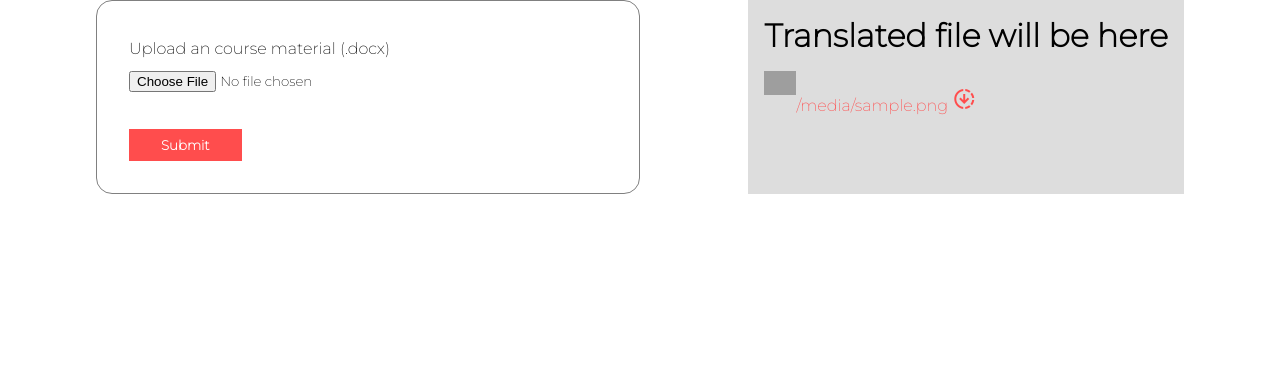
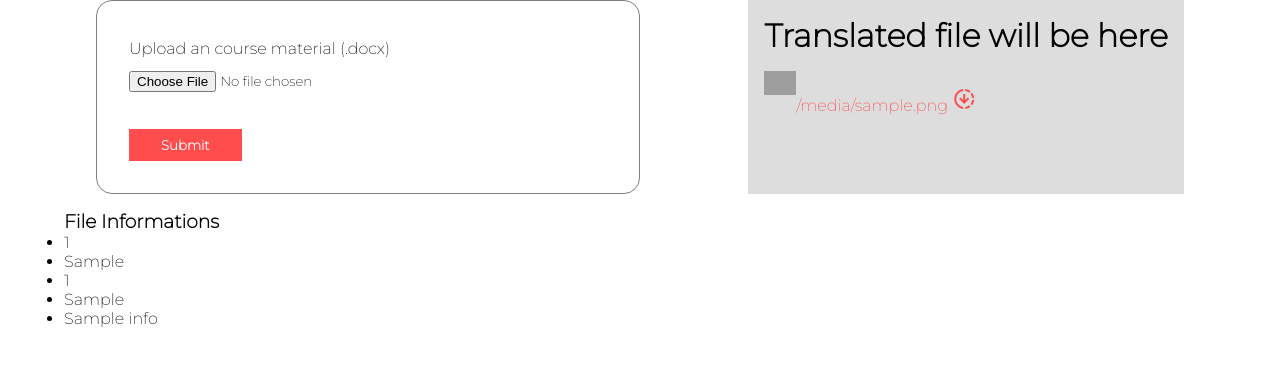
Before and after one commit to VUGANEZAPATRICE/AIMSHTML, a FastAPI app: template templates/index.html in a window 1280 px wide. Shown: the part 73-439 px from the top of the page. Run offline with FastAPI, Linux system fonts and the light colour scheme; the template is opened without the code that fills it: most values are stand-ins (such as "Sample title", 1, 10 or a date in 2020); grey boxes are pictures that could not be loaded.

```diff
--- a/fastAPI.py
+++ b/fastAPI.py
@@ -80,7 +80,7 @@ def upload_file_form(request: Request):
 
     return templates.TemplateResponse('index.html', context={
         'request': request,
-        'files': files
+        'files': files,
     })
 
 
@@ -94,7 +94,8 @@ async def upload_file(request: Request, file: UploadFile = File(...)):
     files = get_files('assets/doc/tran')
     return templates.TemplateResponse('index.html', context={
         "request": request,
-        'files': files
+        'files': files,
+        'info': os.stat(file.filename)
     })
 
 
--- a/static/style.css
+++ b/static/style.css
@@ -13,7 +13,7 @@ header {
   padding: 1rem 0rem 1rem 2rem;
 }
 
-main {
+main{
   display: flex;
   flex-direction: row;
   justify-content: space-between;
@@ -77,11 +77,6 @@ main  .upload-form {
   /* display: none; */
 
 }
-
-/* .main {
-  display: none;
-} */
-
 .loader > div {
   height: 100px;
   width: 100px;
@@ -103,3 +98,8 @@ main  .upload-form {
   }
 
 }
+
+section .stats {
+  padding: 1rem 3rem;
+  border: red 2px solid !important;
+}
--- a/templates/index.html
+++ b/templates/index.html
@@ -4,12 +4,12 @@
   <meta charset="UTF-8">
   <meta http-equiv="X-UA-Compatible" content="IE=edge">
   <meta name="viewport" content="width=device-width, initial-scale=1.0">
+  <link rel="preconnect" href="https://fonts.googleapis.com">
+  <link rel="preconnect" href="https://fonts.gstatic.com" crossorigin>
+  <link href="https://fonts.googleapis.com/css2?family=Montserrat:wght@200&display=swap" rel="stylesheet">
+  <link rel="stylesheet" href="https://fonts.googleapis.com/css2?family=Material+Symbols+Outlined:opsz,wght,FILL,GRAD@20..48,100..700,0..1,-50..200" />
+  <script src="https://cdnjs.cloudflare.com/ajax/libs/jquery/3.6.4/jquery.min.js"></script>
   <link rel="stylesheet" href="static/style.css">
-  <link rel="preconnect" href="https://fonts.googleapis.com">
-<link rel="preconnect" href="https://fonts.gstatic.com" crossorigin>
-<link href="https://fonts.googleapis.com/css2?family=Montserrat:wght@200&display=swap" rel="stylesheet">
-<link rel="stylesheet" href="https://fonts.googleapis.com/css2?family=Material+Symbols+Outlined:opsz,wght,FILL,GRAD@20..48,100..700,0..1,-50..200" />
-<script src="https://cdnjs.cloudflare.com/ajax/libs/jquery/3.6.4/jquery.min.js"></script>
   <title>Document</title>
 </head>
 <body>
@@ -49,22 +49,19 @@
       </div>
     </div>
   </main>
+  <section class="stats" style="padding: 1rem 4rem;">
+    <h3>File Informations</h3>
+    <ul>
+      {% if info %}
+        <li>{{info.st_uid}}</li>
+        <li>{{info.st_dev}}</li>
+        <li>{{info.st_size}}</li>
+        <li>{{info.st_ino}}</li>
+        <li>{{info}}</li>
+      {%endif %}
+    </ul>
 
-  <!-- <select name="" id="select-file">
-    {% for file in files%}
-      <option value="" ></option>
-      <option value="">{{file}}</option>
-    {% endfor %}
-  </select>
-  <iframe src="" frameborder="0" id="iframe"></iframe>
-  <script>
-    const file = document.querySelector('#select-file');
-    const iframe = document.querySelector('#iframe')
-    file.addEventListener('change', (e)=> {
-      const val = e.target.selectedOptions[0].text;
-      iframe.setAttribute('src', val);
-    })
-  </script> -->
+  </section>
 
   <script>
     $(window).on('load',() => {
```
